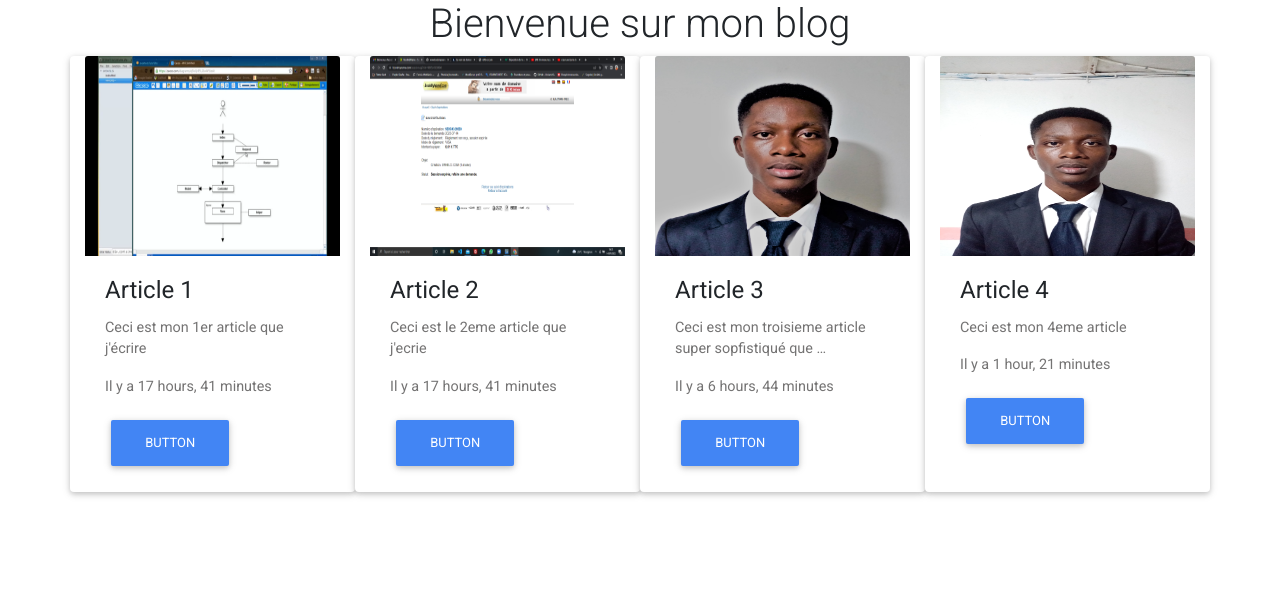
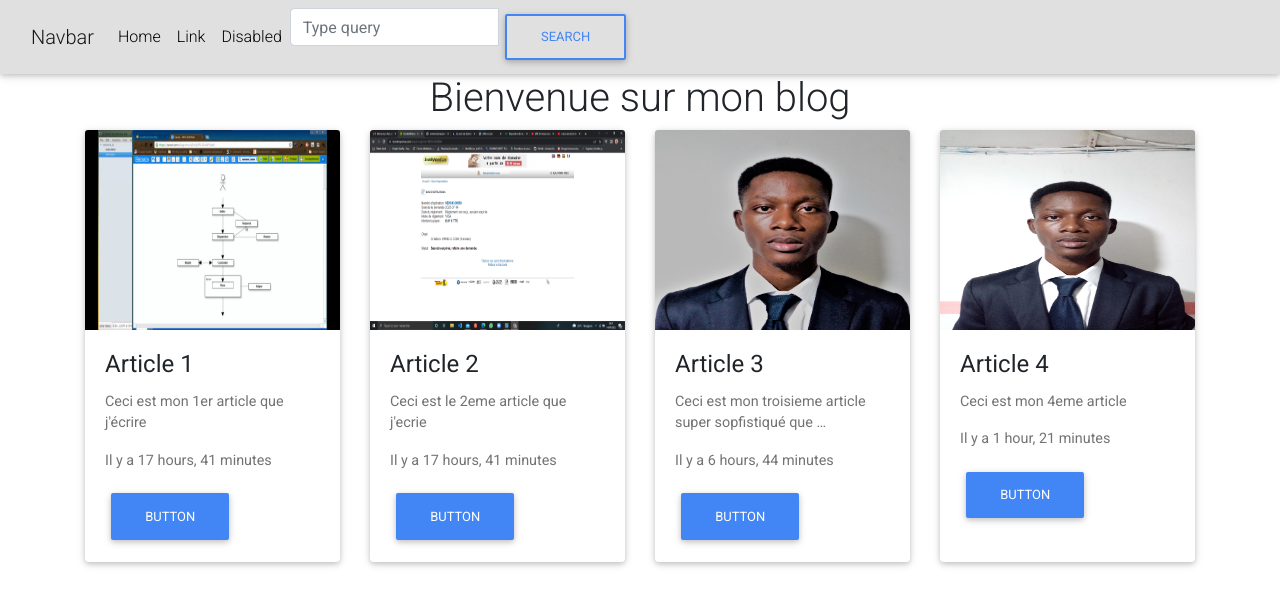
Before and after one commit to Univers10/first_django_project, a Django app: page / in a window 1280 px wide. Shown: the top 606 px of the page. Run offline with Django 4.2, Linux system fonts and the light colour scheme; data comes from the database, SQL or seed files in the repository; some libraries are stand-ins or nearby versions.

Commit message:
Ajout de responsivité de la page des article et ajout d'une navbar qui n'est pas encore stylisée

```diff
--- /dev/null
+++ b/blog/templates/_nav.html
@@ -0,0 +1,46 @@
+<nav class="navbar navbar-expand-lg navbar-light bg-light">
+    <div class="container-fluid">
+      <a class="navbar-brand" href="#">Navbar</a>
+      <button
+        class="navbar-toggler"
+        type="button"
+        data-mdb-toggle="collapse"
+        data-mdb-target="#navbarTogglerDemo02"
+        aria-controls="navbarTogglerDemo02"
+        aria-expanded="false"
+        aria-label="Toggle navigation"
+      >
+        <i class="fas fa-bars"></i>
+      </button>
+      <div class="collapse navbar-collapse" id="navbarTogglerDemo02">
+        <ul class="navbar-nav me-auto mb-2 mb-lg-0">
+          <li class="nav-item">
+            <a class="nav-link active" aria-current="page" href="#">Home</a>
+          </li>
+          <li class="nav-item">
+            <a class="nav-link" href="#">Link</a>
+          </li>
+          <li class="nav-item">
+            <a class="nav-link disabled"
+              >Disabled</a
+            >
+          </li>
+        </ul>
+        <form class="d-flex input-group w-auto">
+          <input
+            type="search"
+            class="form-control"
+            placeholder="Type query"
+            aria-label="Search"
+          />
+          <button
+            class="btn btn-outline-primary"
+            type="button"
+            data-mdb-ripple-color="dark"
+          >
+            Search
+          </button>
+        </form>
+      </div>
+    </div>
+  </nav>
--- a/blog/templates/index.html
+++ b/blog/templates/index.html
@@ -18,13 +18,14 @@
   <link rel="stylesheet" href="{% static 'css/style.css' %}">
 </head>
 <body>
-
+    {% include '_nav.html' %}
     <h1 class="text-center">Bienvenue sur mon blog</h1>
     <div class="container">
       <div class="row">
         <!-- Card -->
         {% for article in liste_article %}
-            <div class="card col-3">
+        <div class="col-12 col-md-6 col-lg-3 col-xl-3">
+          <div class="card" style="height:27rem;" >
 
               <!-- Card image -->
               <img class="card-img-top" src="{{ article.image.url }}" alt="Card image cap" height="200px">
@@ -43,6 +44,7 @@
               </div>
 
           </div>
+        </div>
             {% endfor %}
             <!-- Card -->
         </div>
```
Lines whose indentation alone changed are shown as unchanged.
